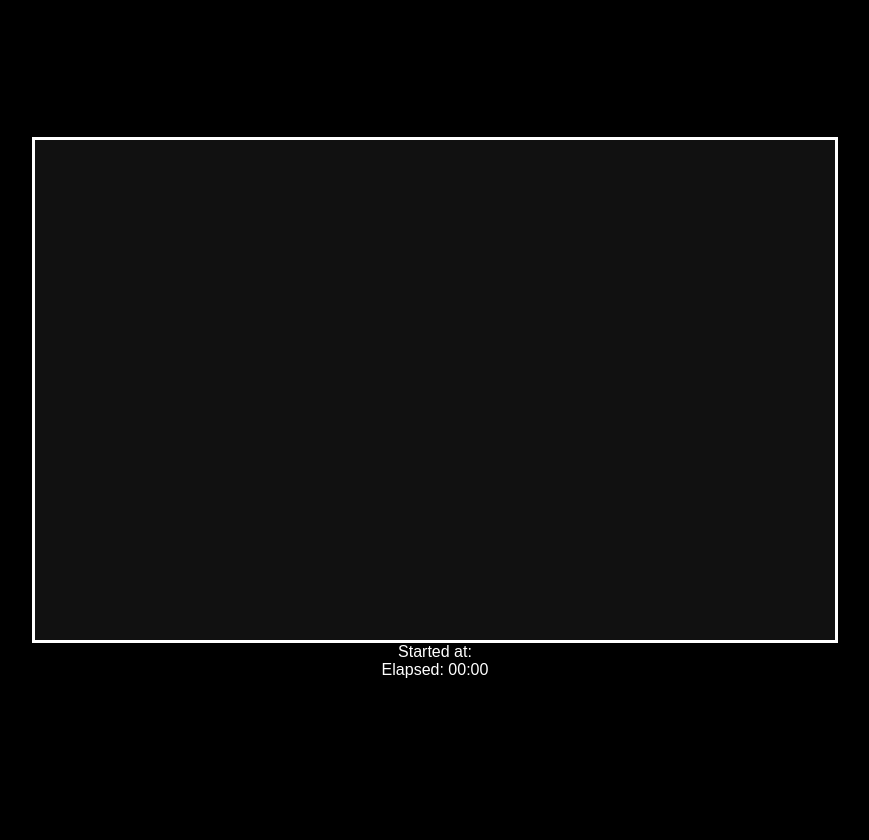
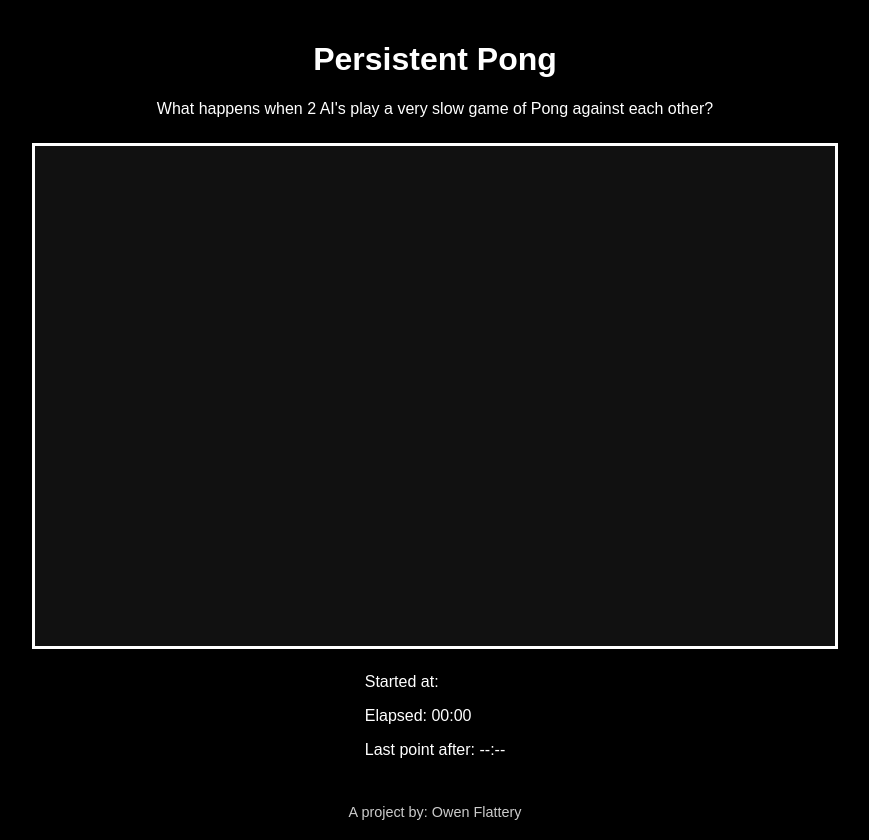
Before and after one commit to flattero/persistentpong, a website: page public/index.html in a window 1280 px wide. Shown: the whole page, without its empty margins (205-1074 px from the left). Before the commit the page ends 816 px from the top, so only its background shows below. Drawn offline with nearby package versions, Linux system fonts and the light colour scheme; no server answers.

Commit message:
Add header, footer, and goal duration display to Persistent Pong

```diff
--- a/public/index.html
+++ b/public/index.html
@@ -2,7 +2,7 @@
 <html lang="en">
 <head>
   <meta charset="UTF-8" />
-  <title>PersistentPong</title>
+  <title>Persistent Pong</title>
   <style>
     body {
       background: #000;
@@ -11,19 +11,47 @@
       display: flex;
       flex-direction: column;
       align-items: center;
-      justify-content: center;
+      justify-content: space-between;
       height: 100vh;
+      margin: 0;
+      padding: 20px;
     }
     canvas {
       border: 3px solid white;
       background-color: #111;
     }
+    footer {
+      margin-top: 20px;
+      font-size: 0.9rem;
+    }
+    a {
+      color: #ccc;
+      text-decoration: none;
+    }
+    a:hover {
+      text-decoration: underline;
+    }
   </style>
 </head>
 <body>
+  <header style="text-align:center;">
+    <h1>Persistent Pong</h1>
+    <p>What happens when 2 AI's play a very slow game of Pong against each other?</p>
+  </header>
+
   <canvas id="canvas" width="800" height="500"></canvas>
-  <div>Started at: <span id="start-time"></span></div>
-  <div>Elapsed: <span id="timer">00:00</span></div>
+
+  <div>
+    <p>Started at: <span id="start-time"></span></p>
+    <p>Elapsed: <span id="timer">00:00</span></p>
+    <p>Last point after: <span id="goal-duration">--:--</span></p>
+  </div>
+
+  <footer>
+    <a href="https://www.linkedin.com/in/owen-flattery-960a6521/" target="_blank">
+      A project by: Owen Flattery
+    </a>
+  </footer>
 
   <script src="/socket.io/socket.io.js"></script>
   <script>
@@ -31,12 +59,25 @@
     const ctx = canvas.getContext('2d');
     const socket = io();
 
-    let state = null;
-
     const timerEl = document.getElementById('timer');
     const startEl = document.getElementById('start-time');
+    const goalDurationEl = document.getElementById('goal-duration');
+
+    let state = null;
+    let lastScoreTime = null;
 
     socket.on('state', data => {
+      if (!state || (data.left.score !== state.left.score || data.right.score !== state.right.score)) {
+        const now = Date.now();
+        if (lastScoreTime) {
+          const delta = Math.floor((now - lastScoreTime) / 1000);
+          const min = String(Math.floor(delta / 60)).padStart(2, '0');
+          const sec = String(delta % 60).padStart(2, '0');
+          goalDurationEl.textContent = `${min}:${sec}`;
+        }
+        lastScoreTime = now;
+      }
+
       state = data;
 
       const dt = Math.floor((Date.now() - data.startTime) / 1000);
```
